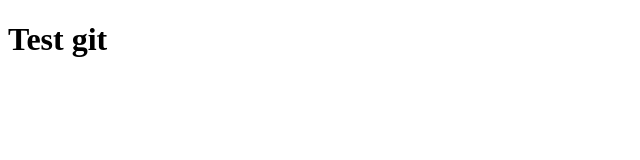
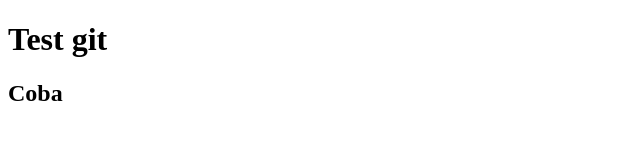
Before and after one commit to galuhsatria/gittest, a plain HTML site: page index.html in a window 1280 px wide. Shown: the full height of the page, 0-640 px from the left. Drawn offline with Linux system fonts and the light colour scheme.

Commit message:
menambah h2 di index.html

```diff
--- a/index.html
+++ b/index.html
@@ -8,5 +8,7 @@
   </head>
   <body>
     <h1>Test git</h1>
+
+    <h2>Coba</h2>
   </body>
 </html>
```
